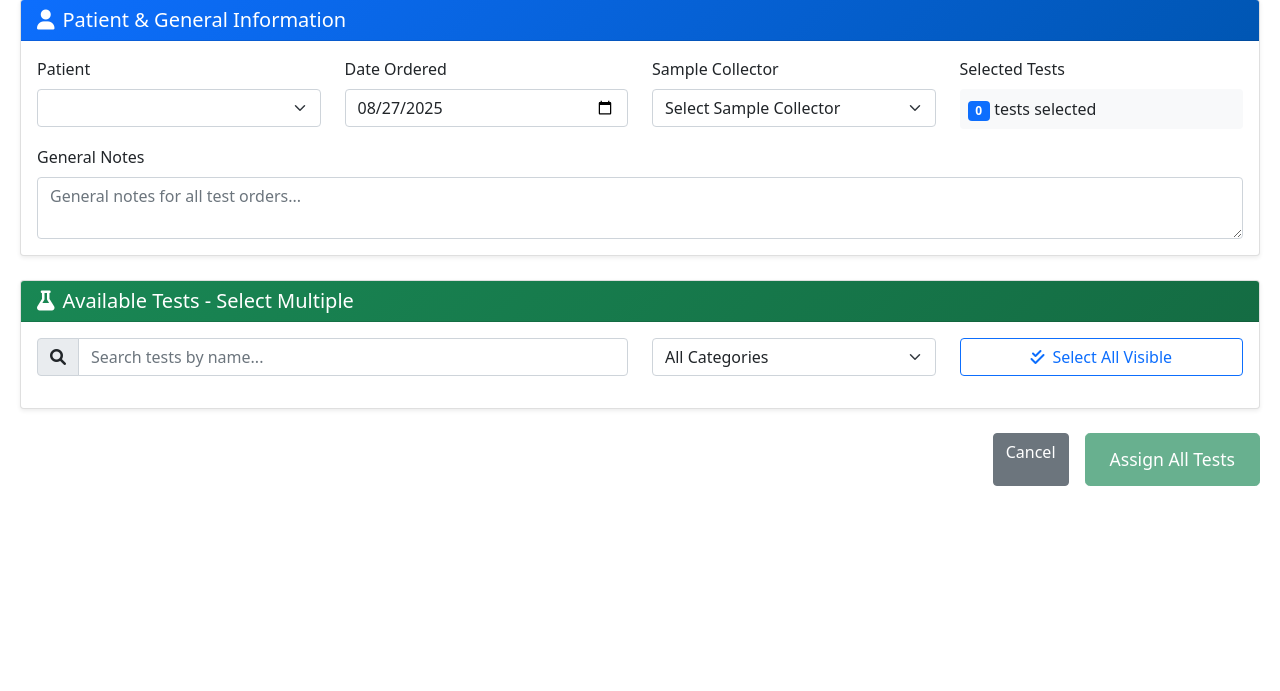
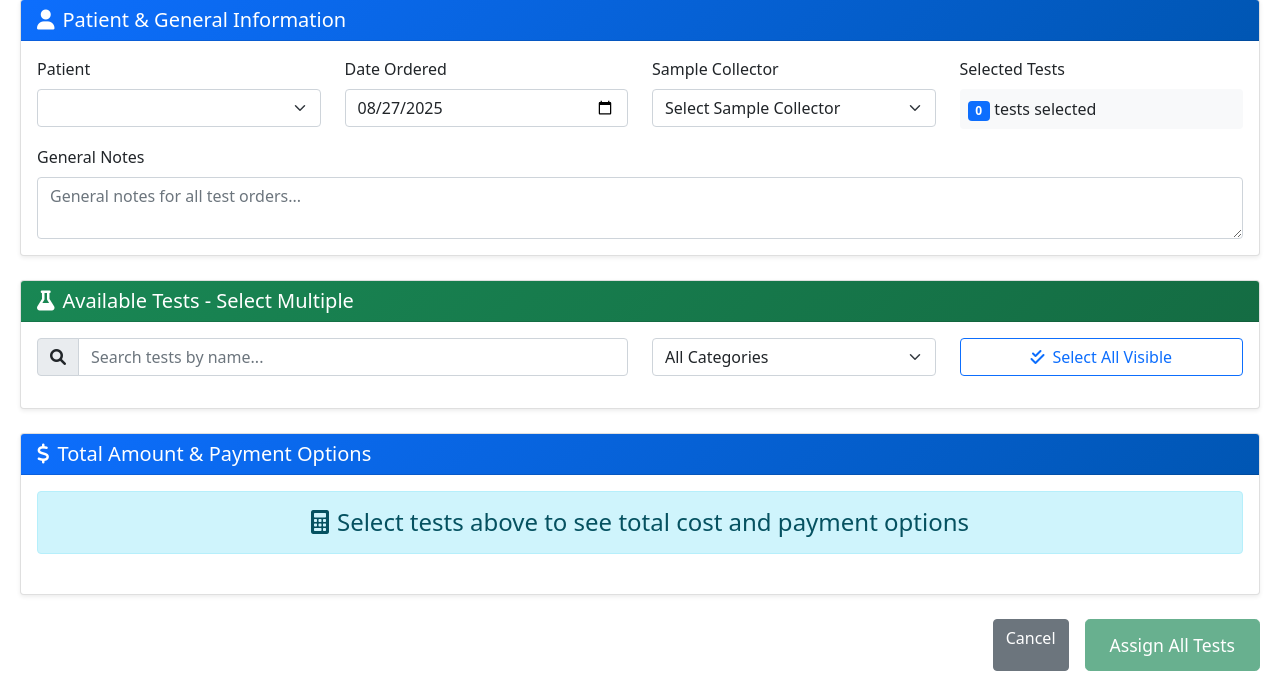
Before and after one commit to jitendrapal/pathology-v1, a Flask app: page /assign_multiple_tests in a window 1280 px wide. Shown: the part 157-848 px from the top of the page. Before the commit the page ends 643 px from the top, so only its background shows below. Run offline with Flask 3, Linux system fonts and the light colour scheme; lists and menus that the app fills with data are empty; parts of the project's set-up code (start-up, migrations or seed data) failed here and were passed over.

Commit message:
VISIBILITY FIX: Make payment sections visible by default with clear instructions

```diff
--- a/templates/assign_multiple_tests.html
+++ b/templates/assign_multiple_tests.html
@@ -187,7 +187,7 @@
             </div>
 
             <!-- Payment Collection Section -->
-            <div class="card mb-4" id="paymentSection" style="display: none;">
+            <div class="card mb-4" id="paymentSection">
                 <div class="card-header bg-primary text-white">
                     <h5 class="mb-0">
                         <i class="fas fa-dollar-sign me-2"></i>Total Amount & Payment Options
@@ -196,13 +196,13 @@
                 <div class="card-body">
                     <!-- Total Cost Display -->
                     <div class="alert alert-info text-center mb-4">
-                        <h4 class="mb-0">
-                            <i class="fas fa-calculator me-2"></i>Total Amount: <span id="billTotalCost" class="text-primary">₹0.00</span>
+                        <h4 class="mb-0" id="totalCostDisplay">
+                            <i class="fas fa-calculator me-2"></i><span id="totalMessage">Select tests above to see total cost and payment options</span>
                         </h4>
                     </div>
 
                     <!-- Payment Options -->
-                    <div class="row mb-4">
+                    <div class="row mb-4" id="paymentOptionsMultiple" style="display: none;">
                         <div class="col-md-6">
                             <div class="card border-warning h-100">
                                 <div class="card-header bg-warning text-dark text-center">
@@ -353,11 +353,13 @@ document.addEventListener('DOMContentLoaded', function() {
         if (selectedTests.size === 0) {
             selectedTestsCard.style.display = 'none';
             submitBtn.disabled = true;
-            document.getElementById('paymentSection').style.display = 'none';
+            document.getElementById('paymentOptionsMultiple').style.display = 'none';
+            document.getElementById('totalMessage').textContent = 'Select tests above to see total cost and payment options';
         } else {
             selectedTestsCard.style.display = 'block';
             submitBtn.disabled = false;
-            document.getElementById('paymentSection').style.display = 'block';
+            document.getElementById('paymentOptionsMultiple').style.display = 'flex';
+            document.getElementById('totalMessage').innerHTML = `Total Amount: <span id="billTotalCost" class="text-primary">₹${totalCost.toFixed(2)}</span>`;
         }
 
         // Update table
@@ -398,7 +400,10 @@ document.addEventListener('DOMContentLoaded', function() {
 
     // Update payment summary
     function updatePaymentSummary() {
-        document.getElementById('billTotalCost').textContent = `₹${totalCost.toFixed(2)}`;
+        // Update total cost display
+        if (totalCost > 0) {
+            document.getElementById('totalMessage').innerHTML = `Total Amount: <span id="billTotalCost" class="text-primary">₹${totalCost.toFixed(2)}</span>`;
+        }
 
         // Update half and full amounts
         const halfAmount = totalCost / 2;
```
Also changed, not shown: templates/assign_test.html (+12 -9 lines).
